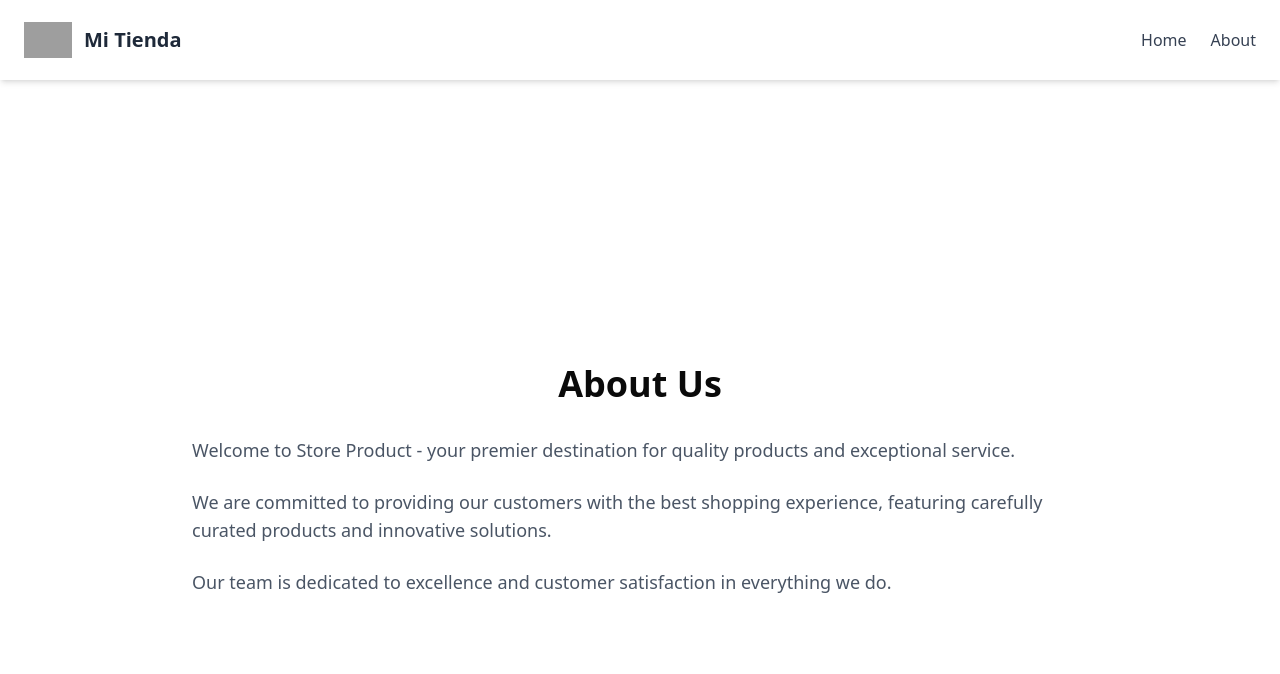
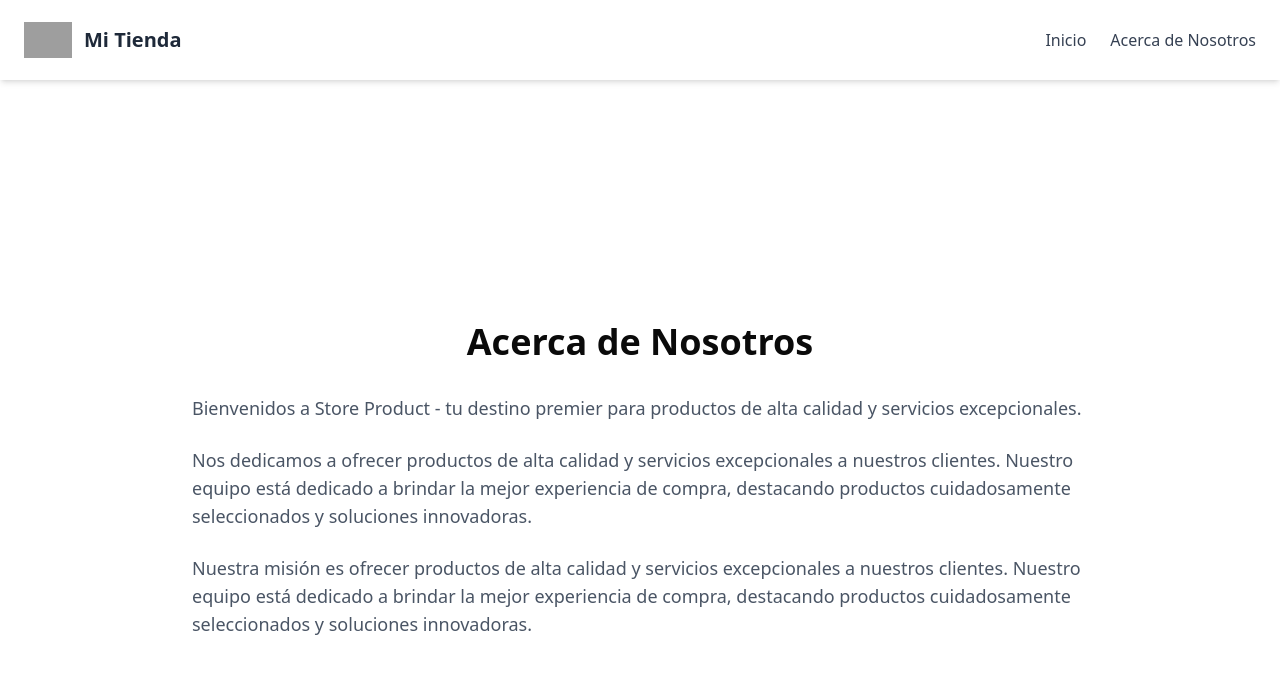
Before and after one commit to deivdf/StoreProduct, a React (Vite) app: page /about in a window 1280 px wide. Shown: the top 674 px of the page. Built offline with nearby package versions, Linux system fonts and the light colour scheme; grey boxes are pictures that could not be loaded.

Commit message:
feat: add filter of category

```diff
--- a/src/app/App.tsx
+++ b/src/app/App.tsx
@@ -7,7 +7,6 @@ function App() {
   return (
     <Router>
       <div>
-        {/* Header con logo y navegación */}
         <header className="flex items-center justify-between px-6 py-4 bg-white shadow-md">
           {/* Logo de la tienda */}
           <Link to="/" className="flex items-center gap-3">
@@ -19,19 +18,18 @@ function App() {
             <span className="text-xl font-bold text-gray-800">Mi Tienda</span>
           </Link>
 
-          {/* Navigation Links */}
           <nav className="flex items-center gap-6">
             <Link
               to="/"
               className="text-gray-700 hover:text-gray-900 font-medium transition-colors"
             >
-              Home
+              Inicio
             </Link>
             <Link
               to="/about"
               className="text-gray-700 hover:text-gray-900 font-medium transition-colors"
             >
-              About
+              Acerca de Nosotros
             </Link>
           </nav>
         </header>
--- a/src/page/About.tsx
+++ b/src/page/About.tsx
@@ -2,20 +2,25 @@ function About() {
   return (
     <div className="flex min-h-svh flex-col items-center justify-center p-8">
       <div className="max-w-4xl mx-auto">
-        <h1 className="text-4xl font-bold mb-8 text-center">About Us</h1>
+        <h1 className="text-4xl font-bold mb-8 text-center">
+          Acerca de Nosotros
+        </h1>
         <div className="prose prose-lg">
           <p className="text-lg text-gray-600 mb-6">
-            Welcome to Store Product - your premier destination for quality
-            products and exceptional service.
+            Bienvenidos a Store Product - tu destino premier para productos de
+            alta calidad y servicios excepcionales.
           </p>
           <p className="text-lg text-gray-600 mb-6">
-            We are committed to providing our customers with the best shopping
-            experience, featuring carefully curated products and innovative
-            solutions.
+            Nos dedicamos a ofrecer productos de alta calidad y servicios
+            excepcionales a nuestros clientes. Nuestro equipo está dedicado a
+            brindar la mejor experiencia de compra, destacando productos
+            cuidadosamente seleccionados y soluciones innovadoras.
           </p>
           <p className="text-lg text-gray-600">
-            Our team is dedicated to excellence and customer satisfaction in
-            everything we do.
+            Nuestra misión es ofrecer productos de alta calidad y servicios
+            excepcionales a nuestros clientes. Nuestro equipo está dedicado a
+            brindar la mejor experiencia de compra, destacando productos
+            cuidadosamente seleccionados y soluciones innovadoras.
           </p>
         </div>
       </div>
--- a/src/page/CardProduct.tsx
+++ b/src/page/CardProduct.tsx
@@ -98,7 +98,7 @@ export function CardProduct({
             className="flex items-center gap-1.5"
           >
             <ShoppingCart className="w-4 h-4" />
-            Add
+            Agregar al carrito
           </Button>
         </div>
       </div>
--- a/src/page/Home.tsx
+++ b/src/page/Home.tsx
@@ -1,5 +1,6 @@
 import { Button } from "@/components/ui/button";
 import { Skeleton } from "@/components/ui/skeleton";
+import { Badge } from "@/components/ui/badge";
 import { CardProduct } from "./CardProduct";
 import { useApi } from "@/hooks/useProduct";
 import { ProductsService } from "@/api/products";
@@ -25,6 +26,7 @@ function ProductSkeleton() {
 
 function Home() {
   const [currentPage, setCurrentPage] = useState(1);
+  const [selectedCategory, setSelectedCategory] = useState<string>("all");
   const navigate = useNavigate();
   const [paginatedData, setPaginatedData] = useState<{
     data: Product[];
@@ -39,13 +41,24 @@ function Home() {
   } | null>(null);
 
   const itemsPerPage = 8;
-  const productsService = new ProductsService();
+
   const {
     data: products,
-    loading,
-    error,
-    refetch,
-  } = useApi(() => productsService.getProducts(), []);
+    loading: productsLoading,
+    error: productsError,
+    refetch: refetchProducts,
+  } = useApi(
+    () =>
+      selectedCategory === "all"
+        ? ProductsService.getProductsFiltered()
+        : ProductsService.getProductsFiltered({ category: selectedCategory }),
+    [selectedCategory],
+  );
+
+  const { data: categories, loading: categoriesLoading } = useApi(
+    () => ProductsService.getCategories(),
+    [],
+  );
 
   useEffect(() => {
     if (products) {
@@ -57,6 +70,10 @@ function Home() {
       setPaginatedData(result);
     }
   }, [products, currentPage]);
+
+  useEffect(() => {
+    setCurrentPage(1);
+  }, [selectedCategory]);
 
   const handleAddToCart = (product: Product) => {
     console.log("Adding to cart:", product.title);
@@ -71,13 +88,21 @@ function Home() {
     window.scrollTo({ top: 0, behavior: "smooth" });
   };
 
-  if (loading) {
+  const handleCategoryChange = (category: string) => {
+    setSelectedCategory(category);
+  };
+
+  if (productsLoading || categoriesLoading) {
     return (
       <div className="min-h-svh p-6">
         <div className="max-w-7xl mx-auto">
           <div className="text-center mb-8">
             <Skeleton className="h-10 w-96 mx-auto mb-4" />
             <Skeleton className="h-6 w-64 mx-auto" />
+          </div>
+
+          <div className="mb-6">
+            <Skeleton className="h-10 w-full max-w-2xl mx-auto" />
           </div>
 
           <div className="grid grid-cols-1 sm:grid-cols-2 lg:grid-cols-3 xl:grid-cols-4 gap-6">
@@ -90,11 +115,11 @@ function Home() {
     );
   }
 
-  if (error) {
+  if (productsError) {
     return (
       <div className="flex min-h-svh flex-col items-center justify-center">
-        <div className="text-red-500 mb-4">Error: {error}</div>
-        <Button onClick={refetch}>Try Again</Button>
+        <div className="text-red-500 mb-4">Error: {productsError}</div>
+        <Button onClick={refetchProducts}>Intentar de nuevo</Button>
       </div>
     );
   }
@@ -103,10 +128,32 @@ function Home() {
     <div className="min-h-svh p-6">
       <div className="max-w-7xl mx-auto">
         <div className="text-center mb-8">
-          <h1 className="text-4xl font-bold mb-4">Welcome to Store Product</h1>
+          <h1 className="text-4xl font-bold mb-4">
+            Bienvenido a Store Product
+          </h1>
           <p className="text-muted-foreground">
-            Discover amazing products at great prices
+            Descubre productos increíbles con precios increíbles
           </p>
+        </div>
+
+        <div className="flex flex-wrap items-center justify-center gap-2 mb-8">
+          <Badge
+            variant={selectedCategory === "all" ? "default" : "outline"}
+            className="cursor-pointer px-4 py-2 text-sm"
+            onClick={() => handleCategoryChange("all")}
+          >
+            Todos los productos
+          </Badge>
+          {categories?.map((category) => (
+            <Badge
+              key={category}
+              variant={selectedCategory === category ? "default" : "outline"}
+              className="cursor-pointer px-4 py-2 text-sm capitalize"
+              onClick={() => handleCategoryChange(category)}
+            >
+              {category}
+            </Badge>
+          ))}
         </div>
 
         <div className="grid grid-cols-1 sm:grid-cols-2 lg:grid-cols-3 xl:grid-cols-4 gap-6">
@@ -122,7 +169,9 @@ function Home() {
 
         {paginatedData && paginatedData.data.length === 0 && (
           <div className="text-center py-12">
-            <p className="text-muted-foreground">No products found</p>
+            <p className="text-muted-foreground">
+              No hay productos en esta categoría
+            </p>
           </div>
         )}
 
@@ -133,7 +182,7 @@ function Home() {
               onClick={() => handlePageChange(currentPage - 1)}
               disabled={!paginatedData.pagination.hasPreviousPage}
             >
-              Previous
+              Anterior
             </Button>
 
             <div className="flex gap-1">
@@ -180,7 +229,7 @@ function Home() {
               onClick={() => handlePageChange(currentPage + 1)}
               disabled={!paginatedData.pagination.hasNextPage}
             >
-              Next
+              Siguiente
             </Button>
           </div>
         )}
```
